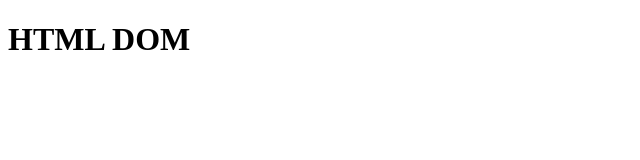
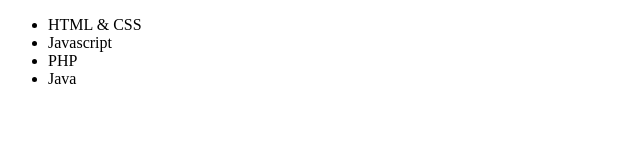
Before and after one commit to mrleo1994/f8_javascript, a plain HTML site: page lesson_12/index.html in a window 1280 px wide. Shown: the whole page, without its empty margins (0-640 px from the left). Drawn offline with Linux system fonts and the light colour scheme.

Commit message:
lesson 12 node

```diff
--- a/lesson_12/index.html
+++ b/lesson_12/index.html
@@ -8,7 +8,9 @@
 </head>
 
 <body>
-    <h1 id="heading">HTML DOM</h1>
+    <ul class="courses-list">
+
+    </ul>
     <script src="./index.js"></script>
 </body>
 
--- a/lesson_12/index.js
+++ b/lesson_12/index.js
@@ -2,15 +2,41 @@
  * HTML DOM
  *
  * 1. element: ID, class, tag, CSS selector, HTML collection
- * ID: .getElementById()
- * class: .getElementsByClassName()
- * tag: .getElementByTagName('h1')
- * css selector: .querySelector('.box .heading-2:nth-child(3)')
- * css selector: .querySelectorAll('.box .heading-2')
- * html collection: ít sử dụng => document.forms['form-1']
+ *  ID: .getElementById()
+ *  class: .getElementsByClassName()
+ *  tag: .getElementByTagName('h1')
+ *  css selector: .querySelector('.box .heading-2:nth-child(3)')
+ *  css selector: .querySelectorAll('.box .heading-2')
+ *  html collection: ít sử dụng => document.forms['form-1']
  *
  * 2. attribute
+ *  var headingElement = document.querySelector('h1');
+ *  headingElement.title = 'Heading';
+ *  headingElement.setAttribute('href', 'heading');
+ *
  * 3. text
+ *  innerText, textContent
  *
+ *  var headingElement = document.querySelector('.heading');
+ *  headingElement.innerText = 'New heading';
+ *
+ * innerHTML, outerHTML
  *
  */
+var courses = ["HTML & CSS", "Javascript", "PHP", "Java"];
+
+// function render(courses) {
+//   var ulElement = document.querySelector("ul");
+//   for (var currentArray of courses) {
+//     ulElement.innerHTML += `<li>${currentArray}</li>`;
+//   }
+//   return ulElement;
+// }
+// render(courses);
+function render(courses) {
+  var ulElement = document.querySelector("ul");
+  for (var i in courses) {
+    ulElement.innerHTML += `<li>${courses[i]}</li>`;
+  }
+}
+render(courses);
```
